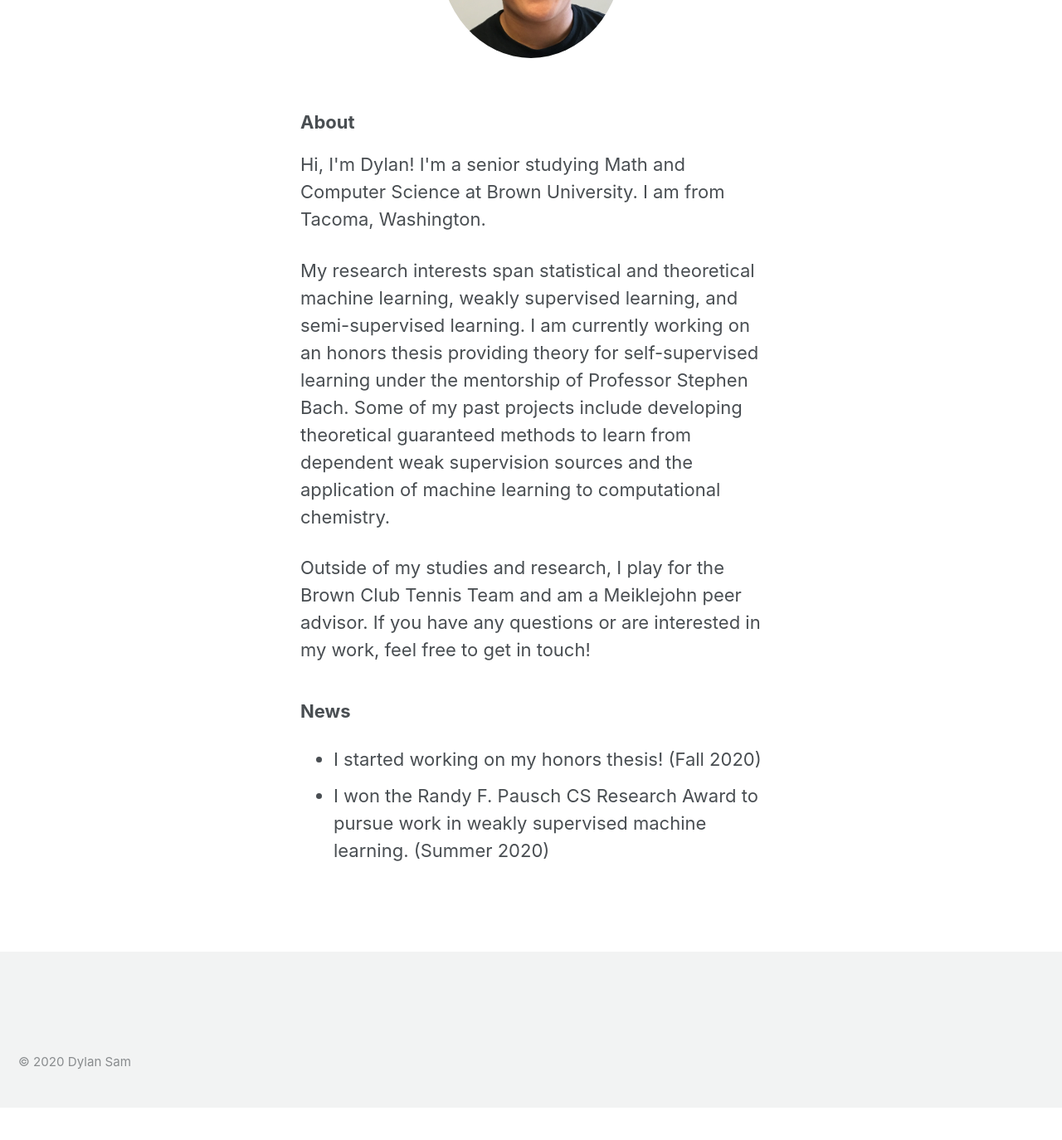
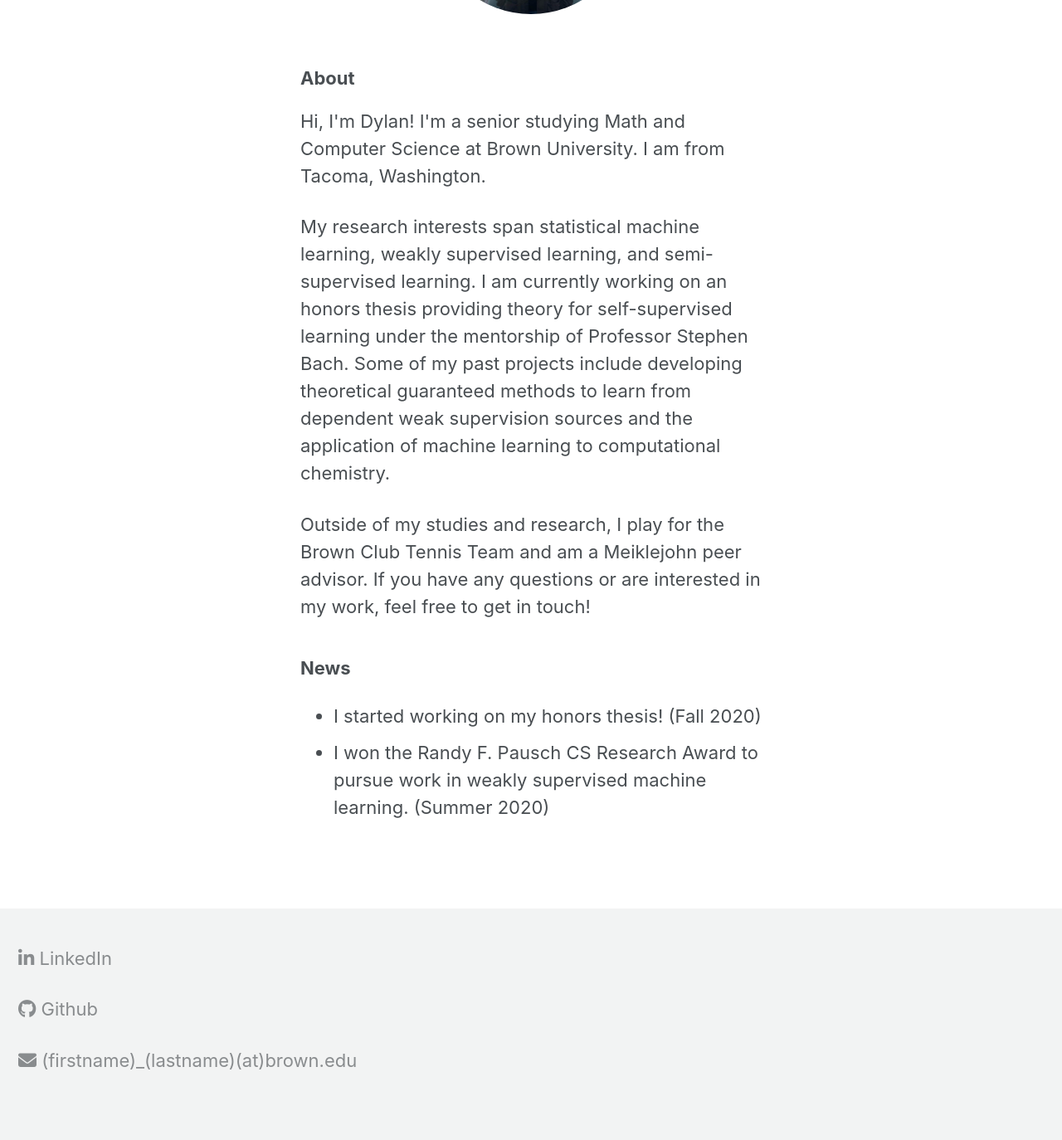
Before and after one commit to dsam99/dsam99.github.io, a Jekyll site: the page built from index.md, in a window 1280 px wide and 1400 px high, scrolled down 309 px. Shown: the top 1374 px of the window at 83% size. Built offline with Jekyll 4.4.1, drawn with Linux system fonts in a browser that asks for light colours; cached includes are drawn as plain includes; nearby versions of some CDN libraries; before the commit the page ends 1644 px from its top, so only the background shows below that.

Commit message:
change pic and footer?

```diff
--- a/_includes/footer/custom.html
+++ b/_includes/footer/custom.html
@@ -1,3 +1,11 @@
 <!-- start custom footer snippets -->
 
+    {% comment %} <li> {% endcomment %}
+    <!-- LinkedIn -->
+    <p><a href="https://www.linkedin.com/in/dylan-sam/"><i class="fab fa-linkedin-in" aria-hidden="true"></i></a> LinkedIn </p>
+    <!-- Github -->
+    <p><a href="https://github.com/dsam99"><i class="fab fa-github" aria-hidden="true"></i> </a> Github </p>
+    <!-- Email -->
+    <p><i class="fa fa-envelope" aria-hidden="true"></i>  (firstname)_(lastname)(at)brown.edu</p>
+
 <!-- end custom footer snippets -->
--- a/_layouts/home.html
+++ b/_layouts/home.html
@@ -6,7 +6,7 @@ layout: default
 
 <div class="about">
 
-	<img class="headshot" src="{{ url }}/assets/img/Dylan_LinkedIn1.jpg" alt="headshot" border-radius=50%>
+	<img class="headshot" src="{{ url }}/assets/img/ny_pic.jpg" alt="headshot" border-radius=50%>
 
 	<h3>About</h1>
 
@@ -16,7 +16,7 @@ layout: default
 
 
 	<p>
-		My research interests span statistical and theoretical machine learning, weakly supervised learning, and semi-supervised learning.
+		My research interests span statistical machine learning, weakly supervised learning, and semi-supervised learning.
 		I am currently working on an honors thesis providing theory for self-supervised learning under the mentorship
 		of Professor Stephen Bach. Some of my past projects include developing theoretical
 		guaranteed methods to learn from dependent weak supervision sources and the application of machine learning to computational chemistry.
--- a/assets/css/main.scss
+++ b/assets/css/main.scss
@@ -116,6 +116,12 @@ head {
 	padding-bottom: 10px;
 }
 
+.page__footer-follow {
+
+
+}
+
+
 .mit {
 	padding-bottom: 20px;
 }
```
Also changed, not shown: assets/img/ny_pic.jpg (added).
